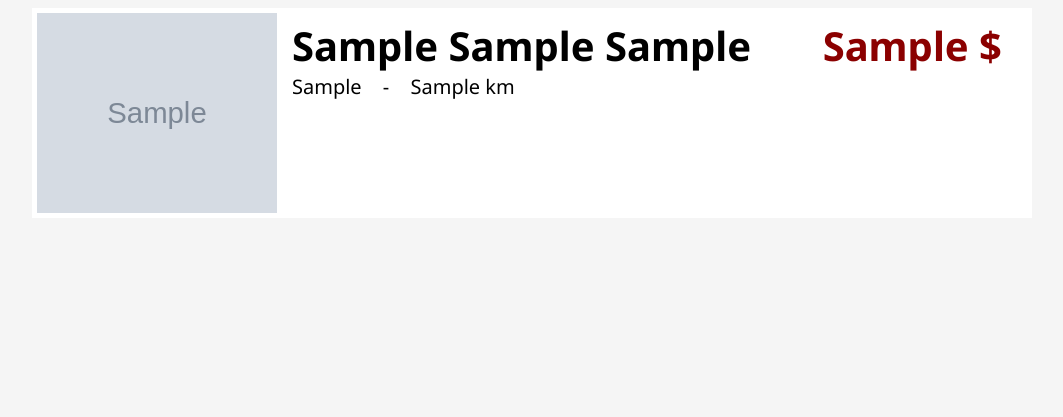
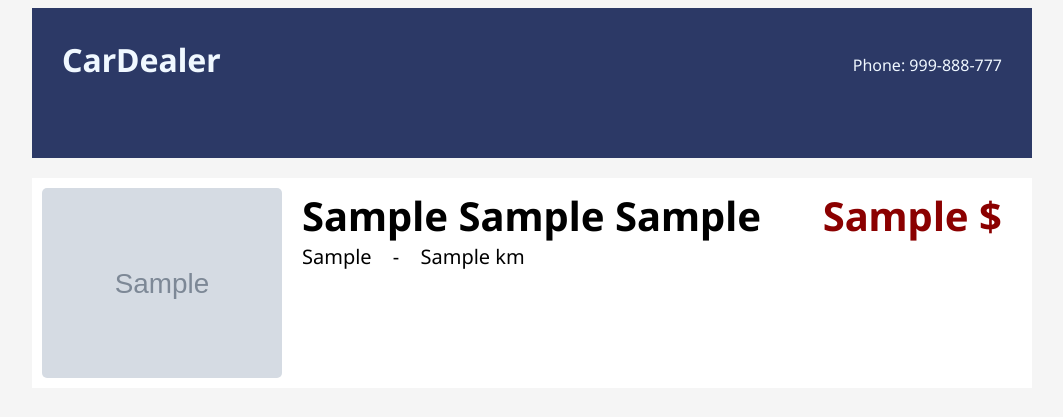
Before and after one commit to Kropekkk/Simple-CarDealership, a Django app: template MainApp/templates/MainApp/index.html in a window 1280 px wide. Shown: the top 417 px of the page, without its empty margins (108-1171 px from the left). Run offline with Django 3.2, Linux system fonts and the light colour scheme; the template is opened without the code that fills it: values that come from a table or form of the project are taken from there, others are empty; tables that the repository leaves empty hold one stand-in row (values such as "Sample post"); grey boxes marked "Sample" are stand-in pictures; parts of the project's set-up code (start-up, migrations or seed data) failed here and were passed over.

Commit message:
Responsive Design

```diff
--- a/MainApp/static/MainApp/css/main.css
+++ b/MainApp/static/MainApp/css/main.css
@@ -6,47 +6,48 @@ body {
     font-family: 'Noto Sans', sans-serif;
 }
 
-.offers {
-    width: 1000px;
+.top {
+    background-color: #2c3966;
     display: block;
-    margin: auto;
+    color: aliceblue;
 }
 
 .offer {
     color: black;
     background-color: white;
-    height: 210px;
+    height: 108px;
 }
 
 .name {
+    text-align: left;
     float: left;
-    margin-top: 10px;
-    margin-left: 10px;
-    text-align: left;
+    margin-top: 8px;
+    margin-left: 5px;
 }
 
 .price {
     color: darkred;
     float: right;
-    margin-top: 10px;
-    margin-right: 30px;
+    margin-top: 8px;
+    margin-right: 10px;
+    margin-left: 10px;
 }
 
 img {
-    width: 240px;
-    height: 200px;
-    margin: 5px;
     float: left;
+    width: 120px;
+    height: 100px;
+    margin: 4px;
 }
 
 h2 {
-    font-size: 40px;
+    font-size: 20px;
     font-weight: 700;
     margin: 0px;
 }
 
 h3 {
-    font-size: 20px;
+    font-size: 15px;
     font-weight: 400;
     margin: 0px;
 }
@@ -55,7 +56,96 @@ a {
     text-decoration: none;
 }
 
-span {
-    margin-left: 16px;
-    margin-right: 16px;
+@media (min-width:650px){
+    .offer {
+        height: 162px;
+    }
+    .name {
+        margin-top: 10px;
+        margin-left: 10px;
+    }
+    .price{
+        margin-top: 10px;
+        margin-right: 15px;
+    }
+    img {
+        width: 180px;
+        height: 150px;
+        margin: 6px;
+    }
+    h2 {
+        font-size: 30px;
+    }
+
+    h3 {
+        font-size: 22px;
+    }
 }
+
+
+@media (min-width:1000px){
+    .top {
+        height: 150px;
+        width: 1000px;
+        margin: auto;
+    }
+
+    .logo {
+        float: left;
+        margin: 30px;
+    }
+
+    .contact {
+        float: right;
+        margin: 30px;
+    }
+
+    .offers {
+        margin-top: 20px;
+        margin-left: auto;
+        margin-right: auto;
+        width: 1000px;
+        display: block;
+    }
+
+    .offer {
+        height: 210px;
+        margin-bottom: 10px;
+    }
+
+    .name {
+        margin-top: 10px;
+        margin-left: 10px;
+    }
+
+    .price {
+        margin-top: 10px;
+        margin-right: 30px;
+    }
+
+    img {
+        width: 240px;
+        height: 190px;
+        margin: 10px;
+        border-radius: 5px;
+    }
+
+    h1 {
+        margin: 0px;
+    }
+
+    h2 {
+        font-size: 40px;
+        margin: 0px;
+    }
+
+    h3 {
+        font-size: 20px;
+        margin: 0px;
+    }
+
+    span {
+        margin-left: 16px;
+        margin-right: 16px;
+    }
+}
--- a/MainApp/templates/MainApp/index.html
+++ b/MainApp/templates/MainApp/index.html
@@ -10,6 +10,15 @@
 </head>
 <body>
     <div class="container">
+
+        <div class="top">
+            <div class="logo">
+                <h1>CarDealer</h1>
+            </div>
+            <div class="contact">
+                <p>Phone: 999-888-777</p>
+            </div>
+        </div>
 
         <div class="offers">
             {% for offer in offers %}
```
